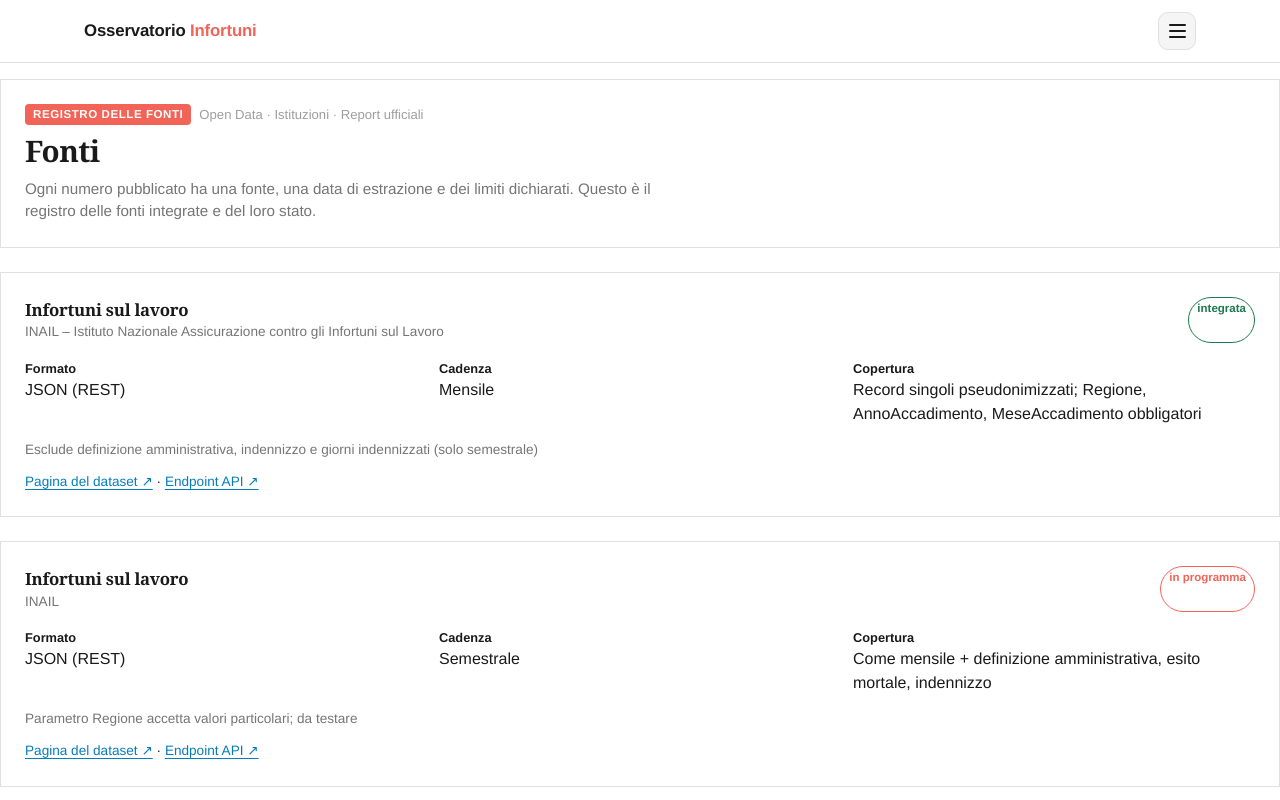
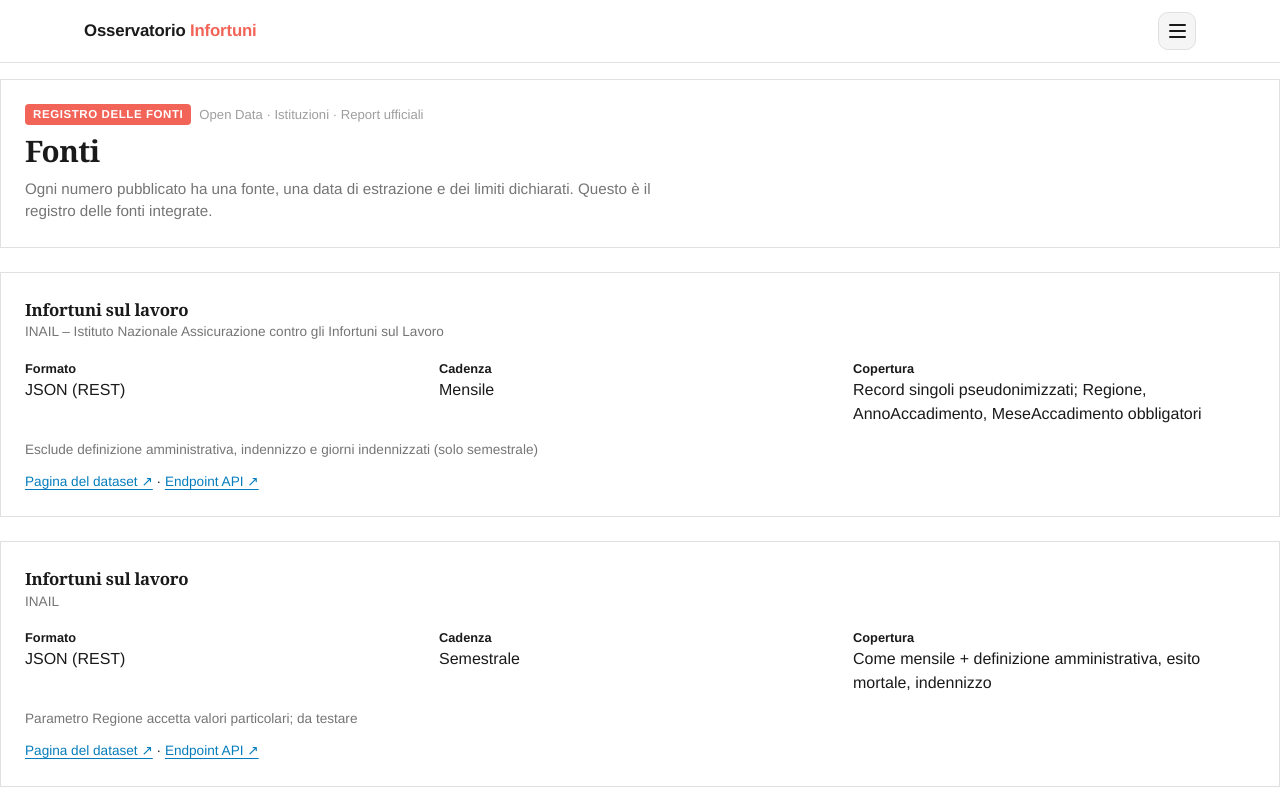
Before and after one commit to dynamic1990/osservatorio-infortuni, a Next.js app: page /fonti in a window 1280 px wide. Shown: the top 800 px of the page. Built offline with nearby package versions, Linux system fonts and the light colour scheme.

Commit message:
Fonti: rimossi badge di stato 'integrata'/'in programma' dalle card (niente più etichette di stato, solo il registro)

```diff
--- a/src/app/fonti/page.tsx
+++ b/src/app/fonti/page.tsx
@@ -41,7 +41,7 @@ export default function FontiPage() {
         </h1>
         <p style={{ color: "var(--color-text-soft)", margin: 0, maxWidth: "78ch", fontSize: "0.95rem" }}>
           Ogni numero pubblicato ha una fonte, una data di estrazione e dei limiti dichiarati.
-          Questo è il registro delle fonti integrate e del loro stato.
+          Questo è il registro delle fonti integrate.
         </p>
       </header>
 
@@ -52,9 +52,6 @@ export default function FontiPage() {
               <h2 style={{ margin: 0, fontSize: "1.05rem" }}>{fonte.area}</h2>
               <div style={{ color: "var(--color-text-soft)", fontSize: "0.85rem" }}>{fonte.owner}</div>
             </div>
-            <span className={`freshness ${fonte.status === "active" ? "fresh" : "stale"}`}>
-              {fonte.status === "active" ? "integrata" : "in programma"}
-            </span>
           </div>
           <dl style={{ display: "grid", gridTemplateColumns: "repeat(auto-fit, minmax(200px, 1fr))", gap: "var(--space-3)", margin: "var(--space-4) 0 0" }}>
             <div>
--- a/src/app/globals.css
+++ b/src/app/globals.css
@@ -28,25 +28,6 @@ a:hover {
   font-weight: 650;
   line-height: 1.1;
   color: var(--color-text);
-}
-
-.freshness {
-  display: inline-block;
-  font-size: 0.72rem;
-  font-weight: 600;
-  padding: 2px 8px;
-  border: 1px solid var(--color-divider);
-  border-radius: var(--radius-full);
-}
-
-.freshness.fresh {
-  color: var(--color-success);
-  border-color: var(--color-success);
-}
-
-.freshness.stale {
-  color: var(--color-accent);
-  border-color: var(--color-accent);
 }
 
 /* Stili Modale Metodologia e Fonti (WIRED: angoli squadrati, hairline, nessuna ombra decorativa) */
```
